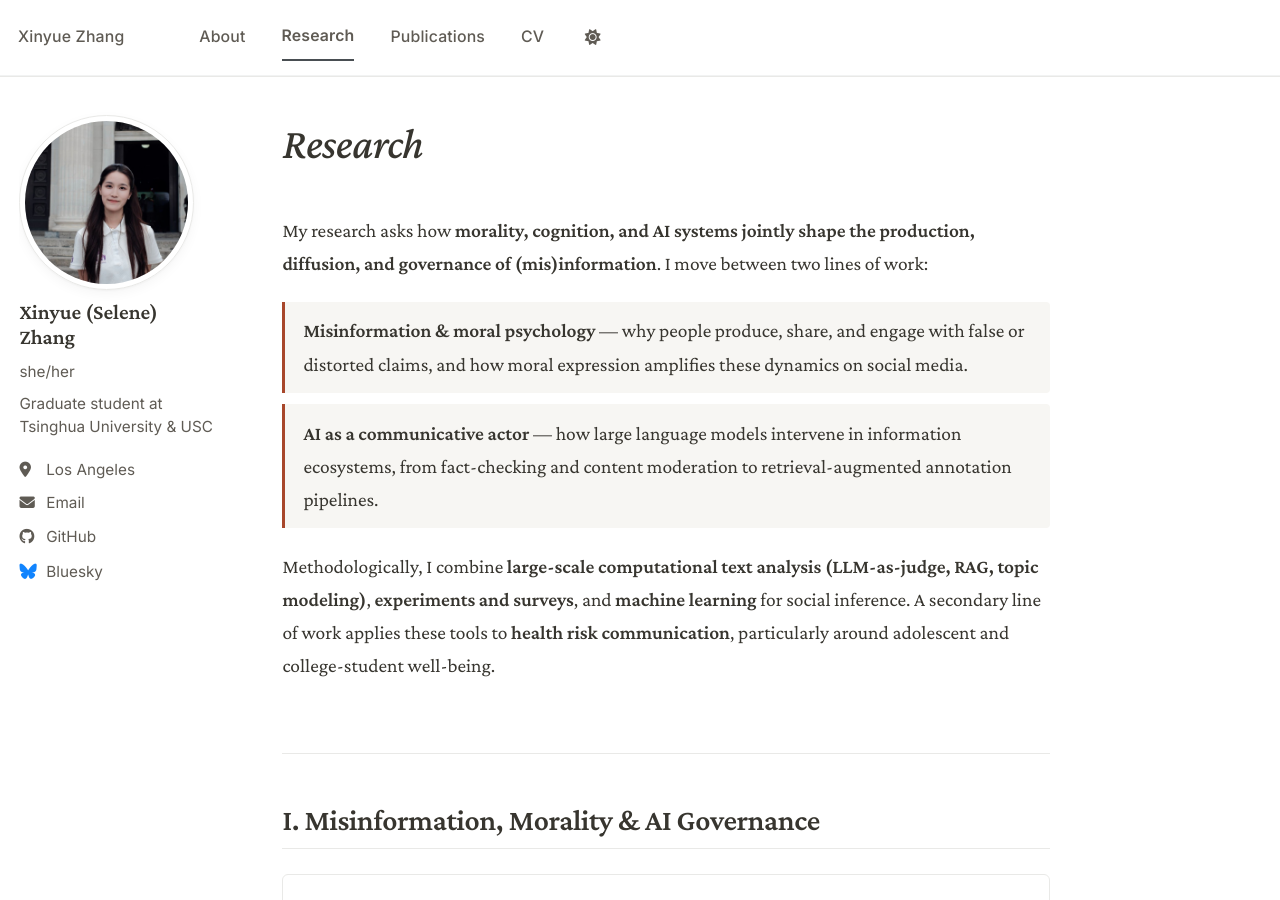
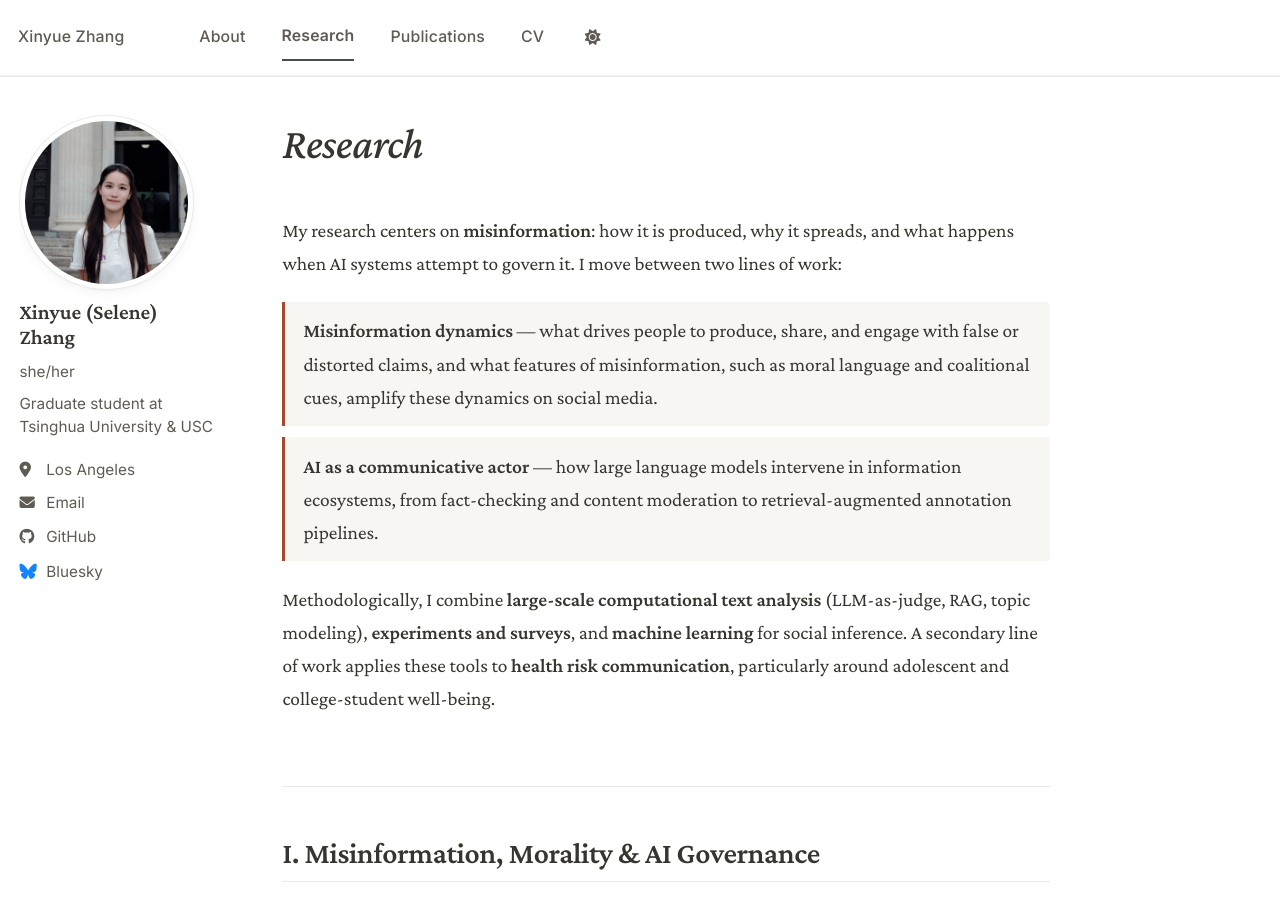
Before and after one commit to xinyuecheung/xinyuecheung.github.io, a Jekyll site: the page built from _pages/research.md, in a window 1280 px wide and 900 px high. Built offline with Jekyll 4.4.1, drawn with Linux system fonts in a browser that asks for light colours; a script bundle is joined from its source files by our own code; library files that are not in the unit come from our copies.

Commit message:
Update research.md

```diff
--- a/_pages/research.md
+++ b/_pages/research.md
@@ -7,12 +7,12 @@ author_profile: true
 
 <div class="research-intro" markdown="1">
 
-My research asks how **morality, cognition, and AI systems jointly shape the production, diffusion, and governance of (mis)information**. I move between two lines of work:
+My research centers on **misinformation**: how it is produced, why it spreads, and what happens when AI systems attempt to govern it. I move between two lines of work:
 
-- **Misinformation & moral psychology** — why people produce, share, and engage with false or distorted claims, and how moral expression amplifies these dynamics on social media.
+- **Misinformation dynamics** — what drives people to produce, share, and engage with false or distorted claims, and what features of misinformation, such as moral language and coalitional cues, amplify these dynamics on social media.
 - **AI as a communicative actor** — how large language models intervene in information ecosystems, from fact-checking and content moderation to retrieval-augmented annotation pipelines.
 
-Methodologically, I combine **large-scale computational text analysis (LLM-as-judge, RAG, topic modeling)**, **experiments and surveys**, and **machine learning** for social inference. A secondary line of work applies these tools to **health risk communication**, particularly around adolescent and college-student well-being.
+Methodologically, I combine **large-scale computational text analysis** (LLM-as-judge, RAG, topic modeling), **experiments and surveys**, and **machine learning** for social inference. A secondary line of work applies these tools to **health risk communication**, particularly around adolescent and college-student well-being.
 
 </div>
 
```
